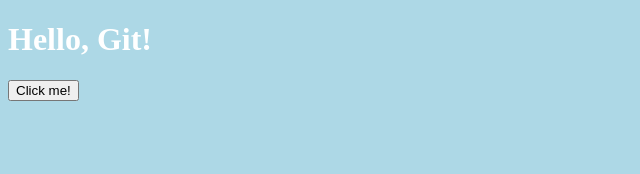
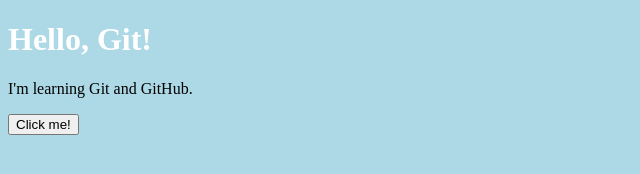
Before and after one commit to RuthMitty/practice, a plain HTML site: page index.html in a window 1280 px wide. Shown: the whole page, without its empty margins (0-640 px from the left). Drawn offline with Linux system fonts and the light colour scheme.

Commit message:
Added new paragraph

```diff
--- a/index.html
+++ b/index.html
@@ -6,6 +6,7 @@
 </head>
 <body>
     <h1>Hello, Git!</h1>
+    <p>I'm learning Git and GitHub.</p>
     <button onclick="displayMessage()">Click me!</button>
 </body>
 </html>
```
